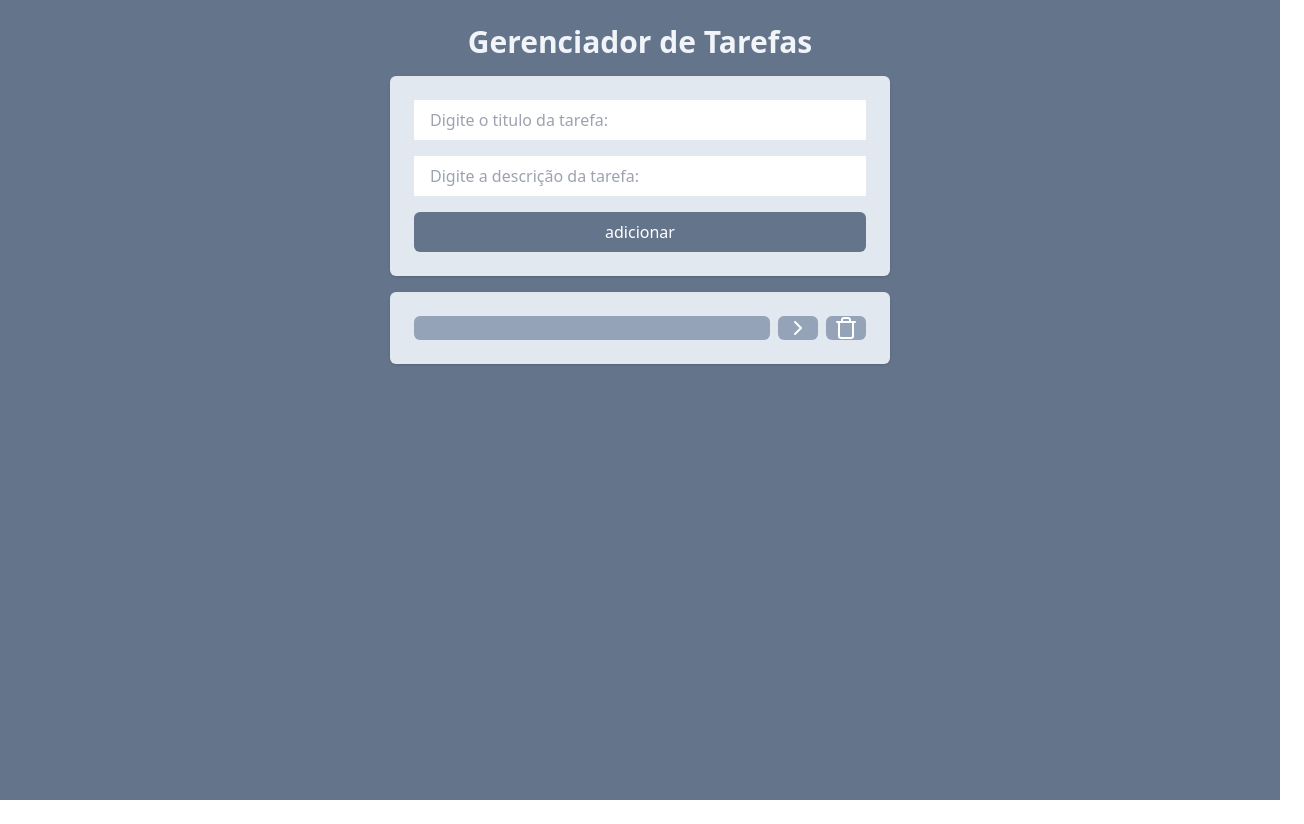
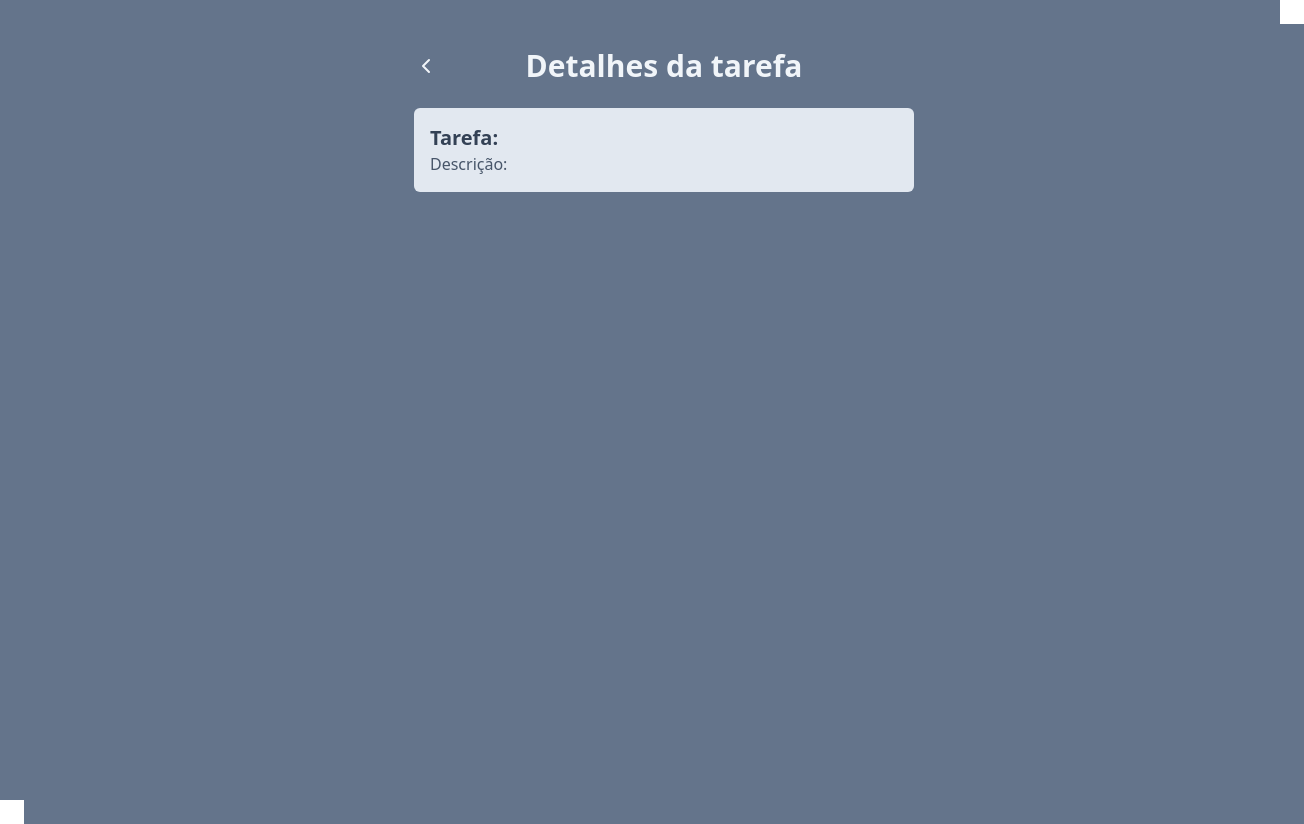
Before and after one commit to AndrezeraDev/Todo-React, a React (Vite) app: page /task in a window 1280 px wide. Shown: the whole page, 1304 px wide, since content can reach past the window. Before the commit the page ends 800 px from the top, so only its background shows below. Built offline with nearby package versions, Linux system fonts and the light colour scheme.

Commit message:
adição da Página de detalhes da tarefa usando React-Router-Dom

```diff
--- a/index.html
+++ b/index.html
@@ -1,5 +1,5 @@
 <!doctype html>
-<html lang="en">
+<html lang="pt-br">
   <head>
     <meta charset="UTF-8" />
     <meta name="viewport" content="width=device-width, initial-scale=1.0" />
--- a/package.json
+++ b/package.json
@@ -13,6 +13,7 @@
     "lucide-react": "^0.435.0",
     "react": "^18.3.1",
     "react-dom": "^18.3.1",
+    "react-router-dom": "^6.26.1",
     "uuid": "^10.0.0"
   },
   "devDependencies": {
--- a/src/components/Tasks.jsx
+++ b/src/components/Tasks.jsx
@@ -1,7 +1,19 @@
 import { ChevronRightIcon, TrashIcon } from "lucide-react";
+import { useNavigate } from "react-router-dom";
 
 
 function Tasks({ onTaskClick, onTaskDelete, tasks }) {
+
+    const navigate = useNavigate();
+
+    function onSeeDetailsClick(task){
+        const query = new URLSearchParams();
+        query.set('title', task.title);
+        query.set('description', task.description);
+
+        navigate(`/task?${query.toString()}`);
+    }
+
     return (
         <ul className="space-y-4 p-6 rounded-md bg-slate-200 shadow">
             {tasks.map((task) => (
@@ -11,7 +23,9 @@
                         className={`bg-slate-400 text-white text-left p-2 rounded-md flex-1 ${task.isCompleted && 'line-through'}`}>
                         {task.title}
                     </button>
-                    <button className="flex items-center justify-center bg-slate-400 rounded-md text-white w-10">
+                    <button
+                        onClick={() => onSeeDetailsClick(task)}
+                        className="flex items-center justify-center bg-slate-400 rounded-md text-white w-10">
                         <ChevronRightIcon className="w-6 h-6" />
                     </button>
                     <button
--- a/src/main.jsx
+++ b/src/main.jsx
@@ -1,10 +1,23 @@
 import { StrictMode } from 'react'
 import { createRoot } from 'react-dom/client'
 import App from './App.jsx'
+import TaskPage from './pages/TaskPage.jsx'
 import './index.css'
+import { createBrowserRouter, RouterProvider } from "react-router-dom"; // 1° importação do router
+
+const router = createBrowserRouter([ //2° criação do router
+  {
+    path: "/", //caminho da rota
+    element: <App />, //element é o componente que vai ser renderizado na rota "/" (página inicial) 'padrão'
+  },
+  {
+    path: "/task", //caminho da rota
+    element: <TaskPage />,
+  }
+]);
 
 createRoot(document.getElementById('root')).render(
   <StrictMode>
-    <App />
+    <RouterProvider router={router} />   {/*3° renderização do router*/}
   </StrictMode>,
 )
--- /dev/null
+++ b/src/pages/TaskPage.jsx
@@ -0,0 +1,39 @@
+import { ChevronLeftIcon } from "lucide-react"
+import { useSearchParams } from "react-router-dom"
+import { useNavigate } from "react-router-dom"
+
+
+function TaskPage() {
+    const [ searchParams ] = useSearchParams()
+    const title = searchParams.get("title")
+    const description = searchParams.get("description")
+
+    const navigate = useNavigate();
+
+    return (
+        <div className="h-screen w-screen bg-slate-500 p-6">
+
+
+            <div className='w-screen h-screen bg-slate-500 flex justify-center p-6 '>
+            <div className='w-[500px] space-y-4'>
+
+                <div className="flex justify-center relative mb-6">
+                    <button
+                        onClick={() => navigate(-1)}
+                        className=" rounded-md absolute left-0 top-0 bottom-0">
+                        <ChevronLeftIcon className="w-6 h-6 text-slate-100" />
+                    </button>
+                    <h1 className='text-3xl text-slate-100 font-bold text-center'>Detalhes da tarefa</h1>
+                </div>
+
+                <div className="bg-slate-200 p-4 rounded-md">
+                    <h1 className="text-slate-700 text-xl font-bold">Tarefa: {title}</h1>
+                    <p className="text-slate-600">Descrição: {description}</p>
+                </div>
+            </div>
+            </div>
+        </div>
+    )
+}
+
+export default TaskPage
```
Also changed, not shown: 1 other file (tests, documents, lock files or other folders).
